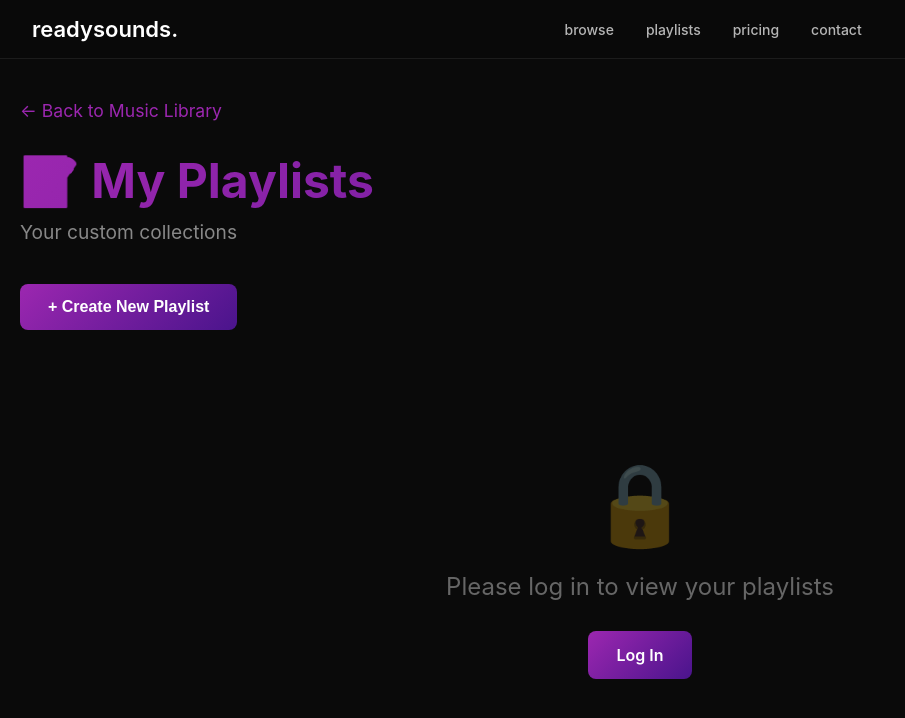
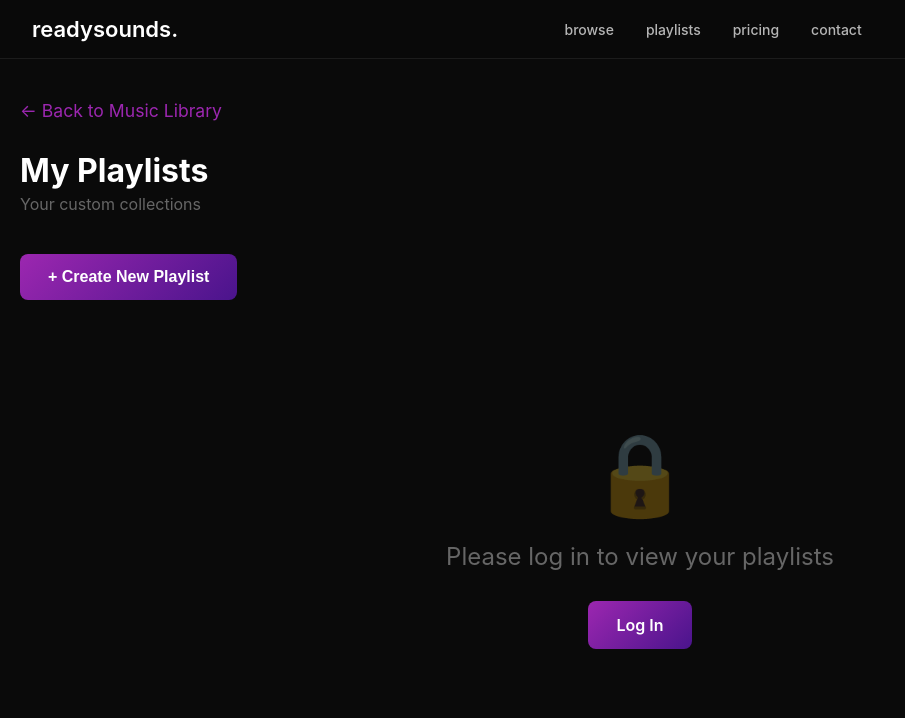
Before and after one commit to readysounds/ready-sounds-website, a plain HTML site: page my-playlists.html in a window 1280 px wide. Shown: the whole page, without its empty margins (0-905 px from the left). Drawn offline with nearby package versions, Linux system fonts and the light colour scheme.

Commit message:
Replace gradient purple h1 with white heading on secondary pages
Co-Authored-By: Claude Sonnet 4.6 <noreply@anthropic.com>

```diff
--- a/my-playlists.html
+++ b/my-playlists.html
@@ -53,17 +53,15 @@
         }
 
         h1 {
-            font-size: 3em;
-            margin-bottom: 10px;
-            background: linear-gradient(135deg, #9c27b0, #4a148c);
-            -webkit-background-clip: text;
-            -webkit-text-fill-color: transparent;
-            background-clip: text;
+            font-size: 2em;
+            font-weight: 700;
+            margin-bottom: 4px;
+            color: #ffffff;
         }
 
         .subtitle {
-            font-size: 1.2em;
-            color: #888;
+            font-size: 1em;
+            color: #666;
         }
 
         .empty-state {
@@ -551,7 +549,7 @@
         <a href="browse.html" class="back-link">← Back to Music Library</a>
 
         <header>
-            <h1>📝 My Playlists</h1>
+            <h1>My Playlists</h1>
             <p class="subtitle">Your custom collections</p>
         </header>
 
```
Also changed, not shown: favorites.html (+6 -8 lines), settings.html (+6 -8 lines).
